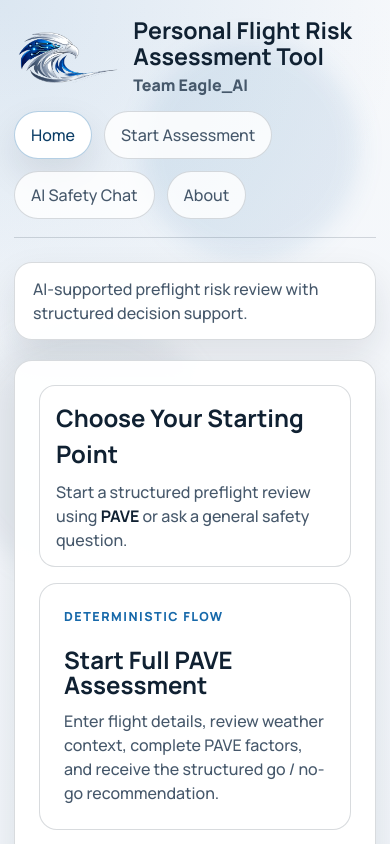
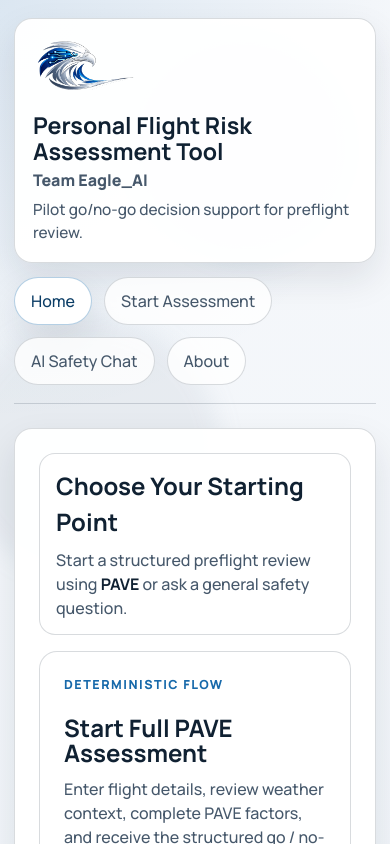
Before and after one commit to johnfaraca/personal-flight-risk-assessment-tool, a React (Vite) app: page / in a window 390 px wide. Shown: the top 844 px of the page. Built offline with nearby package versions, Linux system fonts and the light colour scheme.

Commit message:
Refine landing page hero and starting point layout

```diff
--- a/src/components/AppShell.jsx
+++ b/src/components/AppShell.jsx
@@ -50,11 +50,16 @@ function AppShell() {
       <div className="ambient ambient-one" />
       <div className="ambient ambient-two" />
       <header className="hero">
-        <div className="header-brand">
-          <img src={teamEagleAiLogo} alt="Team Eagle_AI logo" />
-          <div>
-            <h1 className="app-title">Personal Flight Risk Assessment Tool</h1>
-            <p className="brand-label">Team Eagle_AI</p>
+        <div className="card hero-card">
+          <div className="header-brand">
+            <img src={teamEagleAiLogo} alt="Team Eagle_AI logo" />
+            <div className="header-brand-copy">
+              <h1 className="app-title">Personal Flight Risk Assessment Tool</h1>
+              <p className="brand-label">Team Eagle_AI</p>
+              <p className="hero-support-line">
+                Pilot go/no-go decision support for preflight review.
+              </p>
+            </div>
           </div>
         </div>
         {showAssessmentNav ? (
--- a/src/screens/LandingScreen.jsx
+++ b/src/screens/LandingScreen.jsx
@@ -5,12 +5,6 @@ function LandingScreen() {
 
   return (
     <div className="screen-grid">
-      <div className="card landing-intro-note">
-        <p>
-          AI-supported preflight risk review with structured decision support.
-        </p>
-      </div>
-
       <div className="card landing-start-card">
         <div className="landing-start-header">
           <h2>Choose Your Starting Point</h2>
--- a/src/styles.css
+++ b/src/styles.css
@@ -83,18 +83,26 @@ button {
   border-bottom: 1px solid var(--border);
 }
 
+.hero-card {
+  padding: 20px 24px;
+}
+
 .header-brand {
   display: flex;
-  gap: 12px;
+  gap: 18px;
   align-items: center;
 }
 
 .header-brand img {
   width: auto;
-  height: 60px;
-  max-width: 210px;
+  height: 72px;
+  max-width: 230px;
   object-fit: contain;
   flex: 0 0 auto;
+}
+
+.header-brand-copy {
+  min-width: 0;
 }
 
 .app-title {
@@ -107,6 +115,13 @@ button {
   margin-bottom: 0;
   color: var(--text-muted);
   font-weight: 800;
+}
+
+.hero-support-line {
+  max-width: 680px;
+  margin: 6px 0 0;
+  color: var(--text-muted);
+  font-size: 0.96rem;
 }
 
 .eyebrow {
@@ -509,16 +524,6 @@ h1 {
   gap: 18px;
 }
 
-.landing-intro-note {
-  padding: 14px 18px;
-}
-
-.landing-intro-note p {
-  max-width: 820px;
-  margin-bottom: 0;
-  color: var(--text-muted);
-}
-
 .pave-note {
   margin-bottom: 0;
   color: var(--text-muted);
@@ -867,6 +872,20 @@ h1 {
     padding: 18px 14px 28px;
   }
 
+  .hero-card {
+    padding: 18px;
+  }
+
+  .header-brand {
+    align-items: flex-start;
+    flex-direction: column;
+  }
+
+  .header-brand img {
+    height: 58px;
+    max-width: 190px;
+  }
+
   .two-column-grid,
   .three-column-grid,
   .weather-grid,
```
